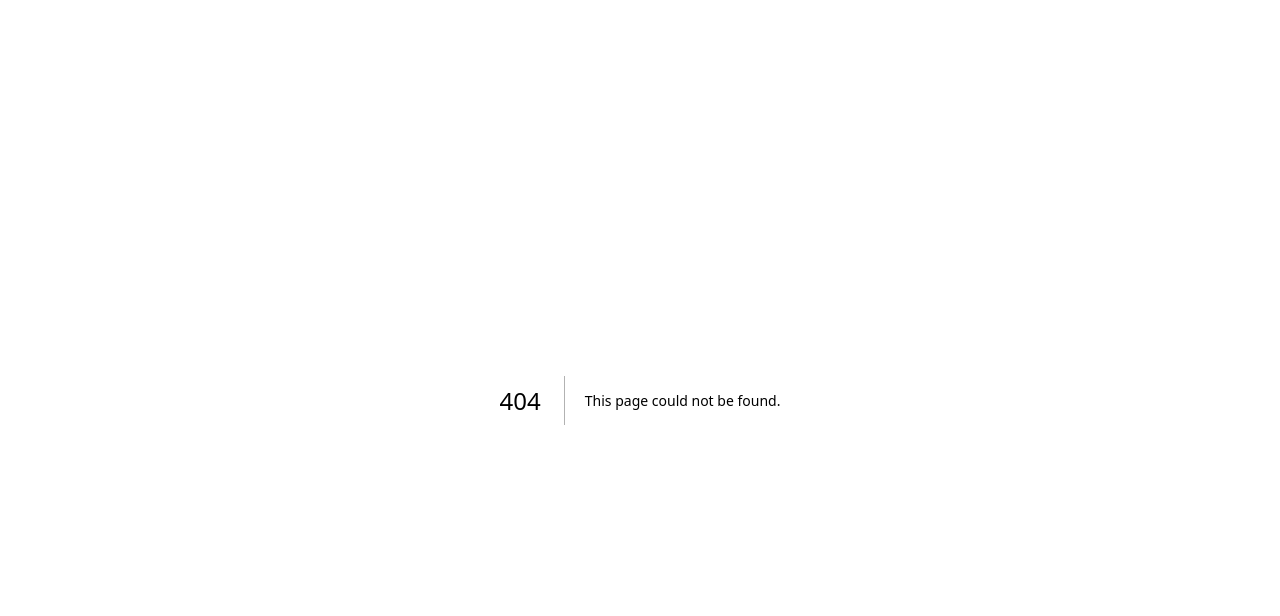
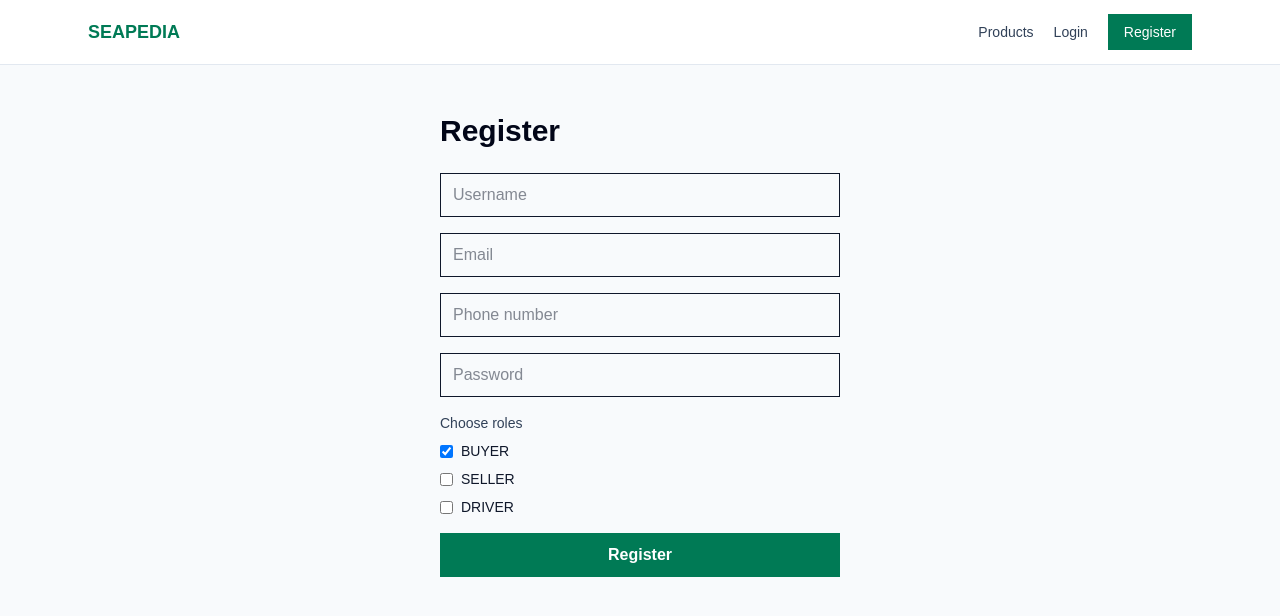
Before and after one commit to applepiesss/seapedia-fe, a Next.js app: page /register in a window 1280 px wide. Before the commit this address had no page. Shown: the top 616 px of the page. Built offline with nearby package versions, Linux system fonts and the light colour scheme; no server answers.

Commit message:
Added login and register pages

```diff
--- /dev/null
+++ b/src/app/login/page.tsx
@@ -0,0 +1,63 @@
+"use client";
+
+import Header from "@/components/Header";
+import { apiRequest } from "@/lib/api";
+import { saveAuth } from "@/lib/auth";
+import type { AuthResponse } from "@/types/auth";
+import { FormEvent, useState } from "react";
+
+export default function LoginPage() {
+    const [username, setUsername] = useState("");
+    const [password, setPassword] = useState("");
+    const [message, setMessage] = useState("");
+
+    async function handleSubmit(event: FormEvent<HTMLFormElement>) {
+        event.preventDefault();
+        setMessage("");
+
+        try {
+        const auth = await apiRequest<AuthResponse>("/api/auth/login", {
+            method: "POST",
+            body: JSON.stringify({ username, password }),
+        });
+
+        saveAuth(auth);
+
+        setMessage(
+            auth.mustChooseRole
+            ? "Login success. Please choose an active role in the next flow."
+            : `Login success. Active role: ${auth.activeRole}`,
+        );
+        } catch (error) {
+        setMessage(error instanceof Error ? error.message : "Login failed");
+        }
+    }
+
+    return (
+        <main className="min-h-screen bg-slate-50">
+        <Header />
+        <section className="mx-auto max-w-md px-6 py-12">
+            <h1 className="text-3xl font-bold text-slate-950">Login</h1>
+            <form onSubmit={handleSubmit} className="mt-6 grid gap-4">
+            <input
+                value={username}
+                onChange={(event) => setUsername(event.target.value)}
+                className="h-11 border border-slate-300 px-3"
+                placeholder="Username"
+            />
+            <input
+                value={password}
+                onChange={(event) => setPassword(event.target.value)}
+                className="h-11 border border-slate-300 px-3"
+                placeholder="Password"
+                type="password"
+            />
+            <button className="h-11 bg-emerald-700 font-semibold text-white">
+                Login
+            </button>
+            </form>
+            {message && <p className="mt-4 text-sm text-slate-700">{message}</p>}
+        </section>
+        </main>
+    );
+}
--- /dev/null
+++ b/src/app/register/page.tsx
@@ -0,0 +1,81 @@
+"use client";
+
+import Header from "@/components/Header";
+import { apiRequest } from "@/lib/api";
+import { saveAuth } from "@/lib/auth";
+import type { AuthResponse, Role } from "@/types/auth";
+import { FormEvent, useState } from "react";
+
+const roleOptions: Role[] = ["BUYER", "SELLER", "DRIVER"];
+
+export default function RegisterPage() {
+    const [roles, setRoles] = useState<Role[]>(["BUYER"]);
+    const [message, setMessage] = useState("");
+
+    function toggleRole(role: Role) {
+        setRoles((current) =>
+        current.includes(role)
+            ? current.filter((item) => item !== role)
+            : [...current, role],
+        );
+    }
+
+    async function handleSubmit(event: FormEvent<HTMLFormElement>) {
+        event.preventDefault();
+        setMessage("");
+
+        const formData = new FormData(event.currentTarget);
+
+        try {
+        const auth = await apiRequest<AuthResponse>("/api/auth/register", {
+            method: "POST",
+            body: JSON.stringify({
+            username: formData.get("username"),
+            email: formData.get("email"),
+            phoneNumber: formData.get("phoneNumber"),
+            password: formData.get("password"),
+            roles,
+            }),
+        });
+
+        saveAuth(auth);
+        setMessage("Registration success. You can now continue with SEAPEDIA.");
+        } catch (error) {
+        setMessage(error instanceof Error ? error.message : "Register failed");
+        }
+    }
+
+    return (
+        <main className="min-h-screen bg-slate-50">
+        <Header />
+        <section className="mx-auto max-w-md px-6 py-12">
+            <h1 className="text-3xl font-bold text-slate-950">Register</h1>
+            <form onSubmit={handleSubmit} className="mt-6 grid gap-4">
+            <input name="username" className="h-11 border px-3" placeholder="Username" />
+            <input name="email" className="h-11 border px-3" placeholder="Email" />
+            <input name="phoneNumber" className="h-11 border px-3" placeholder="Phone number" />
+            <input name="password" className="h-11 border px-3" placeholder="Password" type="password" />
+
+            <div className="grid gap-2">
+                <p className="text-sm font-medium text-slate-700">Choose roles</p>
+                {roleOptions.map((role) => (
+                <label key={role} className="flex items-center gap-2 text-sm">
+                    <input
+                    type="checkbox"
+                    checked={roles.includes(role)}
+                    onChange={() => toggleRole(role)}
+                    />
+                    {role}
+                </label>
+                ))}
+            </div>
+
+            <button className="h-11 bg-emerald-700 font-semibold text-white">
+                Register
+            </button>
+            </form>
+            {message && <p className="mt-4 text-sm text-slate-700">{message}</p>}
+        </section>
+        </main>
+    );
+}
```
